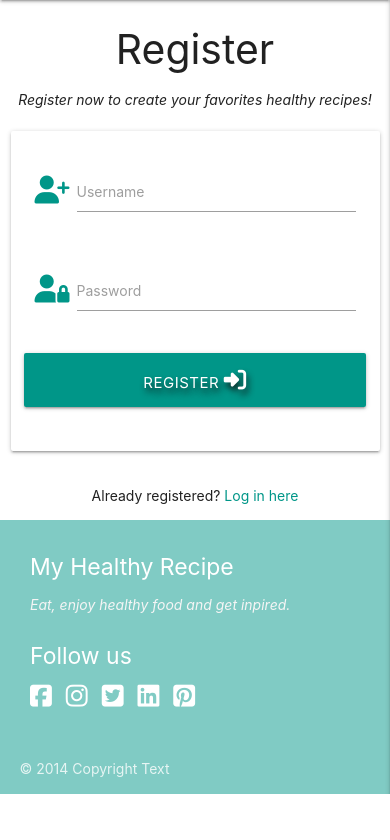
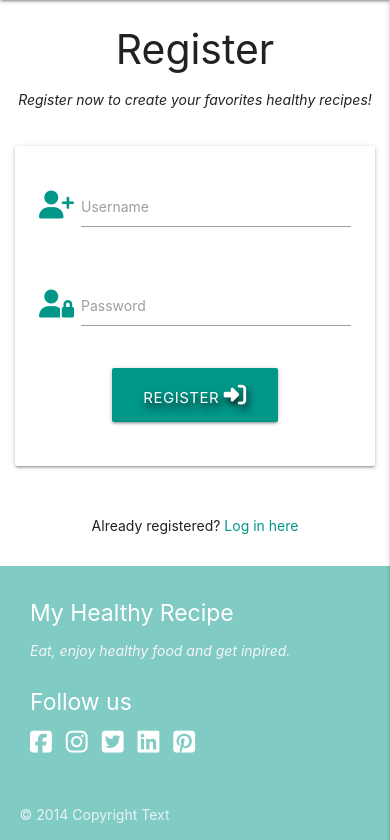
Before and after one commit to yuyu78/my-healthy-recipe, a Flask app: page /register in a window 390 px wide. Shown: the part 56-896 px from the top of the page. Before the commit the page ends 850 px from the top, so only its background shows below. Run offline with Flask 2, Linux system fonts and the light colour scheme; some libraries are stand-ins or nearby versions.

Commit message:
Adjust and make responsive the login and register page

```diff
--- a/static/css/style.css
+++ b/static/css/style.css
@@ -112,15 +112,29 @@ a {
     object-fit: cover;
 }
 
-.card-content .row {
+.card-content .row
     margin-bottom: 0px;
 }
 
 /* ------------------------------------------------------------------ flash message Login/Register */
 
+/* flash message */
+
 .flashes h4 {
     line-height: 2;
 }
+
+/* margin-bottom end the page */
+
+@media screen and (max-width: 568px) {
+    .register-login {
+        margin-bottom: 30px;
+    }
+    form.col.s12.m8.offset-m2 {
+        padding: 15px;
+    }
+}
+
 
 /* ------------------------------------------------------------------ show_recipe page with ingredients and prepation */
 
--- a/templates/login.html
+++ b/templates/login.html
@@ -24,7 +24,7 @@
                 </div>
                 <!-- register -->
                 <div class="row">
-                    <button type="submit" class="col s12 btn-large teal text-shadow">
+                    <button type="submit" class="col s6 offset-s3 m4 offset-m4 btn-large teal text-shadow">
                         Log in <i class="fas fa-sign-in-alt"></i>
                     </button>
                 </div>
@@ -34,7 +34,7 @@
 
     <div class="Row">
         <div class="col s12">
-            <p class="center-align">Don't have an account?
+            <p class="center-align register-login">Don't have an account?
                 <a href="{{ url_for('register') }}" class="teal-text">Register here</a></p>
         </div>
     </div>
--- a/templates/register.html
+++ b/templates/register.html
@@ -24,7 +24,7 @@
                 </div>
                 <!-- register -->
                 <div class="row">
-                    <button type="submit" class="col s12 btn-large teal text-shadow">
+                    <button type="submit" class="col s6 offset-s3 m4 offset-m4 btn-large teal text-shadow">
                         Register <i class="fas fa-sign-in-alt"></i>
                     </button>
                 </div>
@@ -34,7 +34,7 @@
 
     <div class="Row">
         <div class="col s12">
-            <p class="center-align">Already registered?
+            <p class="center-align register-login">Already registered?
                 <a href="{{ url_for('login') }}" class="teal-text">Log in here</a></p>
         </div>
     </div>
```
